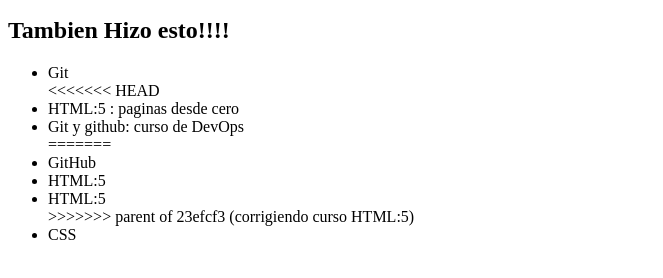
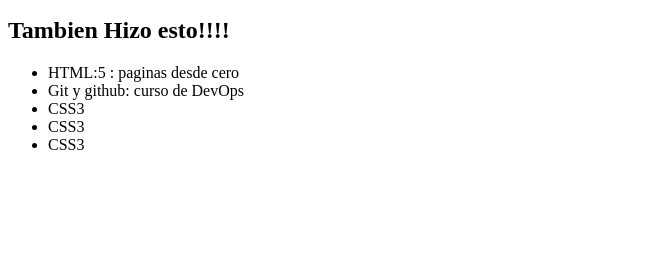
Before and after one commit to CurcoVain/Alura-Git, a plain HTML site: page index.html in a window 1280 px wide. Shown: the part 136-414 px from the top of the page, without its empty margins (0-663 px from the left). Drawn offline with Linux system fonts and the light colour scheme.

Commit message:
repetidos cursos

```diff
--- a/index.html
+++ b/index.html
@@ -14,16 +14,11 @@
     <h2>Cursos Alura</h2>
     <h2>Tambien Hizo esto!!!!</h2>
     <ul>
-        <li>Git</li>
-<<<<<<< HEAD
         <li>HTML:5 : paginas desde cero</li>
         <li>Git y github: curso de DevOps</li>
-=======
-        <li>GitHub</li>
-        <li>HTML:5</li>
-        <li>HTML:5</li>
->>>>>>> parent of 23efcf3 (corrigiendo curso HTML:5)
-        <li>CSS</li>
+        <li>CSS3</li>
+        <li>CSS3</li>
+        <li>CSS3</li>
     </ul>
     <noscript>Por Favor Habilitar JavaScript para poder visualizar el contenido de forma correcta</noscript>
     <script src="nuevoCodigo.js"></script>
```
